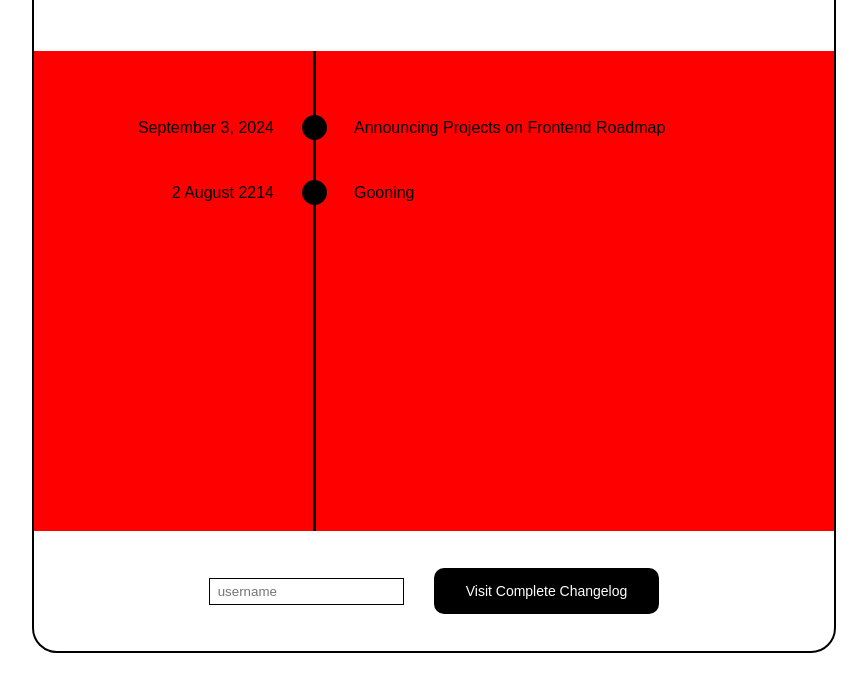
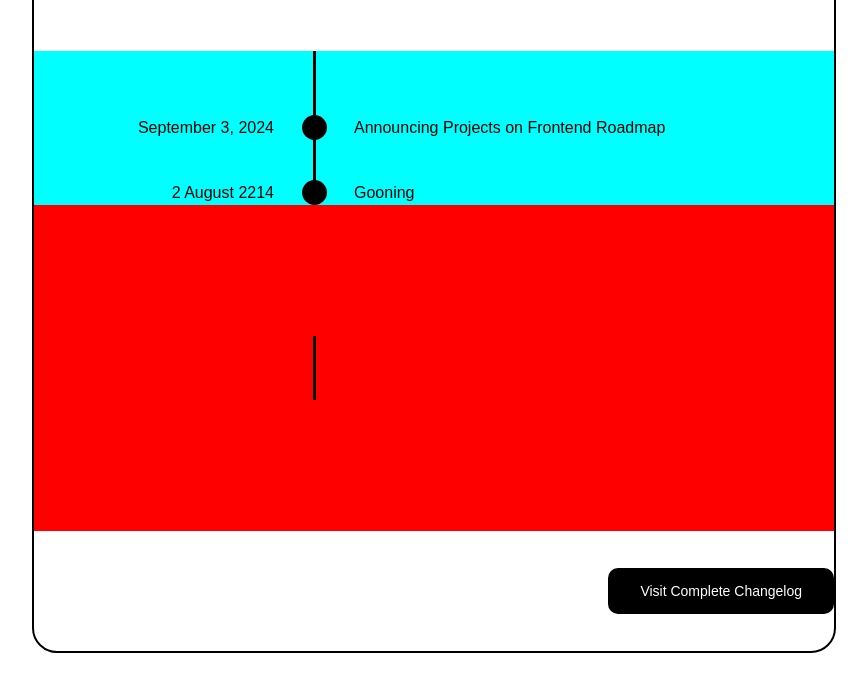
Before and after one commit to VanessaSoetjiadi/changelog-component, a plain HTML site: page index.html in a window 1280 px wide. Shown: the part 181-864 px from the top of the page, without its empty margins (206-1073 px from the left). Drawn offline with Linux system fonts and the light colour scheme.

Commit message:
Implemented the fixMainListBottomRowHeight() function

```diff
--- a/index.html
+++ b/index.html
@@ -54,13 +54,16 @@
               <div></div>
             </div>
           </div>
-          <div id="main-bottom" class="disp-flex-center">
-            <div id="main-bottom-input" class="pad-inline-15px">
-              <input class="input-bottom"
-              type="text" placeholder="username">
+          <div id="main-bottom" class="disp-flex-center disp-flex-between pad-inline-30px">
+            <div id="main-bottom-input">
+              <!-- <form action="submit">
+                <input class="input-bottom"
+                type="text" placeholder="username">
+                <button class="button-submit">submit</button>
+              </form> -->
             </div>
             <div class="space"></div>
-            <div id="main-bottom-button" class="pad-inline-15px">
+            <div id="main-bottom-button">
               <button class="button-bottom">Visit Complete Changelog</button>
             </div>
           </div>
--- a/scripts/script.js
+++ b/scripts/script.js
@@ -5,22 +5,44 @@ class DynamicContainer {
     this.mainListBottomVert ();
   }
 
+  readjustContainer () {
+    this.fixMainListBottomRowHeight();
+  }
+
   // determine the bottom list vertical line length
   mainListBottomVert () {
     // determining the top, middle heights
-    const heights = [
-      document.getElementById("main-list").clientHeight,
-      document.getElementById("main-list-top").clientHeight, document.getElementById("main-list-content").clientHeight
+    // const heights = [
+    //   document.getElementById("main-list").clientHeight,
+    //   document.getElementById("main-list-top").clientHeight, document.getElementById("main-list-content").clientHeight
+    // ]
+
+    // // determining the bottom height
+    // const bottomVertLineHeight = heights[0] - heights[1] - heights[2]
+
+    // // getting the bottom vertical line element
+    // const bottomMiddle = document.getElementById("main-list-bottom-middle")
+    // let vertLineBottomMiddle = bottomMiddle.getElementsByClassName('vert-line')[0] // selecting the (assumed) only element
+
+    // vertLineBottomMiddle.style.height = bottomVertLineHeight;
+  }
+
+  // readjust the bottom container height
+ fixMainListBottomRowHeight () {
+    // getting the top, middle component height
+    const listComponentHeights = [
+      document.getElementById("main-list-top").clientHeight,
+      document.getElementById("main-list-content").clientHeight,
     ]
 
-    // determining the bottom height
-    const bottomVertLineHeight = heights[0] - heights[1] - heights[2]
+    // getting the main list height to be subtracted from
+    let bottomContainerHeight = document.getElementById("main-list").clientHeight;
 
-    // getting the bottom vertical line element
-    const bottomMiddle = document.getElementById("main-list-bottom-middle")
-    let vertLineBottomMiddle = bottomMiddle.getElementsByClassName('vert-line')[0] // selecting the (assumed) only element
+    listComponentHeights.forEach(componentHeight => {
+      bottomContainerHeight = bottomContainerHeight - componentHeight;
+    })
 
-    vertLineBottomMiddle.style.height = bottomVertLineHeight;
+    document.getElementById("main-list-bottom").style.height = bottomContainerHeight;
   }
 }
 
@@ -104,9 +126,12 @@ function main () {
   const logTracker = new LogTracker(5)
   const dynContainer = new DynamicContainer();
 
+  // initializing the container
   dynContainer.initializeContainer();
 
   logTracker.addNewLog("2 August 2214", "Gooning");
+
+  dynContainer.readjustContainer();
 }
 
 document.addEventListener('DOMContentLoaded', main);
--- a/styles/general.css
+++ b/styles/general.css
@@ -47,6 +47,10 @@
   justify-content: right;
 }
 
+.disp-flex-between {
+  justify-content: space-between;
+}
+
 .disp-grid-3col {
   display: grid;
 
@@ -85,6 +89,9 @@
   padding-inline: 15px;
 }
 
+.pad-inline-60px {
+  padding-inline: 60px;
+}
 
 /* borders */
 .border-2px-solid-black {
--- a/styles/specific.css
+++ b/styles/specific.css
@@ -21,9 +21,12 @@ body {
 
 #main-list {
   height: 60vh;
+  background-color: cyan;
+}
+
+#main-list-bottom {
+  height: 20vh;
   background-color: red;
-
-  overflow: hidden;
 }
 
 #main-bottom {
@@ -66,6 +69,14 @@ body {
   font-size: 14px;
 }
 
+.button-submit {
+  border: 1px solid black;
+  border-radius: 2px;
+  padding: 5px 8px;
+  cursor: pointer;
+  font-size: 14px;
+}
+
 .input-bottom {
   border: 1px solid black;
   padding: 5px 8px;
```
